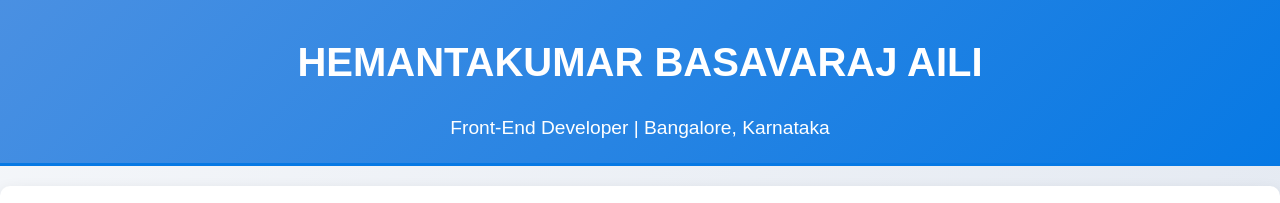
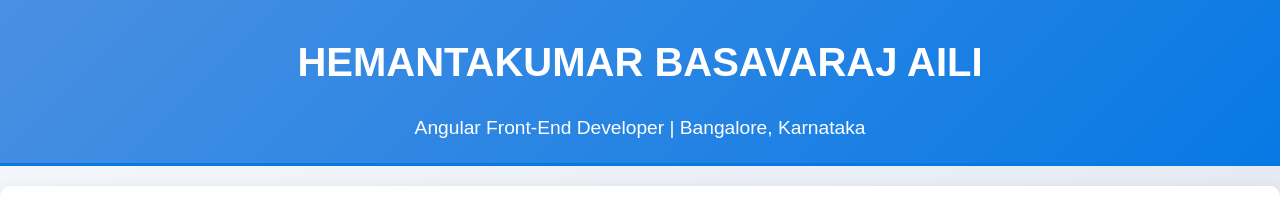
Before and after one commit to Hk8085/gitportfolio, a plain HTML site: page index.html in a window 1280 px wide. Shown: the top 203 px of the page. Drawn offline with Linux system fonts and the light colour scheme.

Commit message:
Angular edited

```diff
--- a/index.html
+++ b/index.html
@@ -10,7 +10,7 @@
     <header>
         <div class="container">
             <h1>Hemantakumar Basavaraj Aili</h1>
-            <p>Front-End Developer | Bangalore, Karnataka</p>
+            <p>Angular Front-End Developer | Bangalore, Karnataka</p>
         </div>
     </header>
 
```
